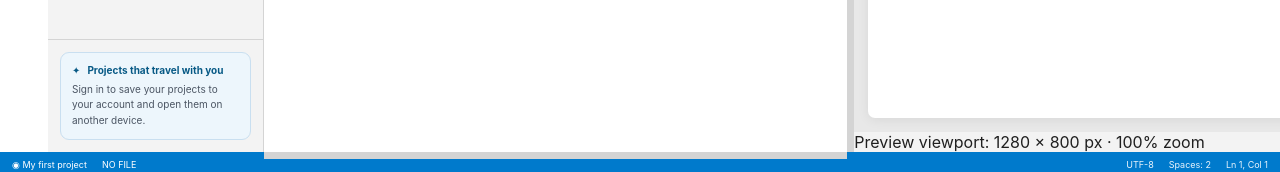
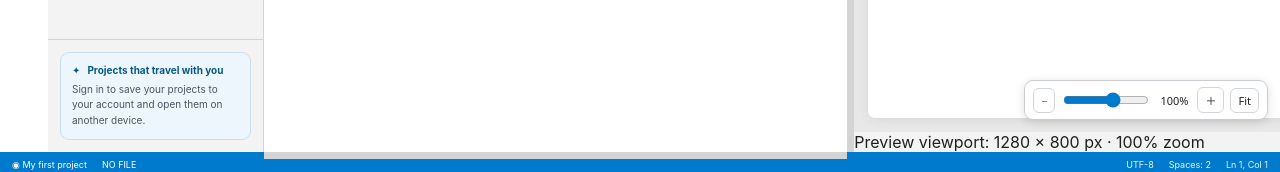
Before and after one commit to kodelith/kodelith, a plain HTML site: page index.html in a window 1280 px wide. Shown: the part 835-1007 px from the top of the page. Drawn offline with nearby package versions, Linux system fonts and the light colour scheme.

Commit message:
Position preview zoom controls in bottom-right corner

```diff
--- a/index.html
+++ b/index.html
@@ -241,7 +241,7 @@
     .preview-url { flex: 1; max-width: 370px; overflow: hidden; text-overflow: ellipsis; white-space: nowrap; padding: 5px 9px; border: 1px solid #d4d4d4; border-radius: 5px; color: #616161; font: 10px "SFMono-Regular", Consolas, monospace; }
     .preview-message { color: var(--muted); font-size: 10px; }
     .preview-frame-wrap { flex:1; min-height:0; padding:12px 14px 14px; display:flex; justify-content:flex-start; align-items:flex-start; background:#e8e8e8; overflow:auto; position:relative; }
-    .preview-zoom-controls{position:sticky;float:right;align-self:flex-end;flex:0 0 auto;display:flex;align-items:center;gap:6px;margin:0 8px 8px auto;padding:6px 8px;border:1px solid #c9cdd2;border-radius:9px;background:rgba(255,255,255,.94);box-shadow:0 2px 10px #0002;z-index:5;color:#222;font:11px system-ui;}
+    .preview-zoom-controls{position:absolute;right:12px;bottom:12px;display:flex;align-items:center;gap:6px;margin:0;padding:6px 8px;border:1px solid #c9cdd2;border-radius:9px;background:rgba(255,255,255,.94);box-shadow:0 2px 10px #0002;z-index:5;color:#222;font:11px system-ui;}
     .preview-zoom-controls input{width:86px;accent-color:var(--accent);}
     .preview-zoom-controls button{border:1px solid #d1d5db;border-radius:6px;background:#fff;padding:4px 7px;color:#222;cursor:pointer;font:inherit;}
     .preview-zoom-controls output{min-width:34px;text-align:center;font-variant-numeric:tabular-nums;}
```
